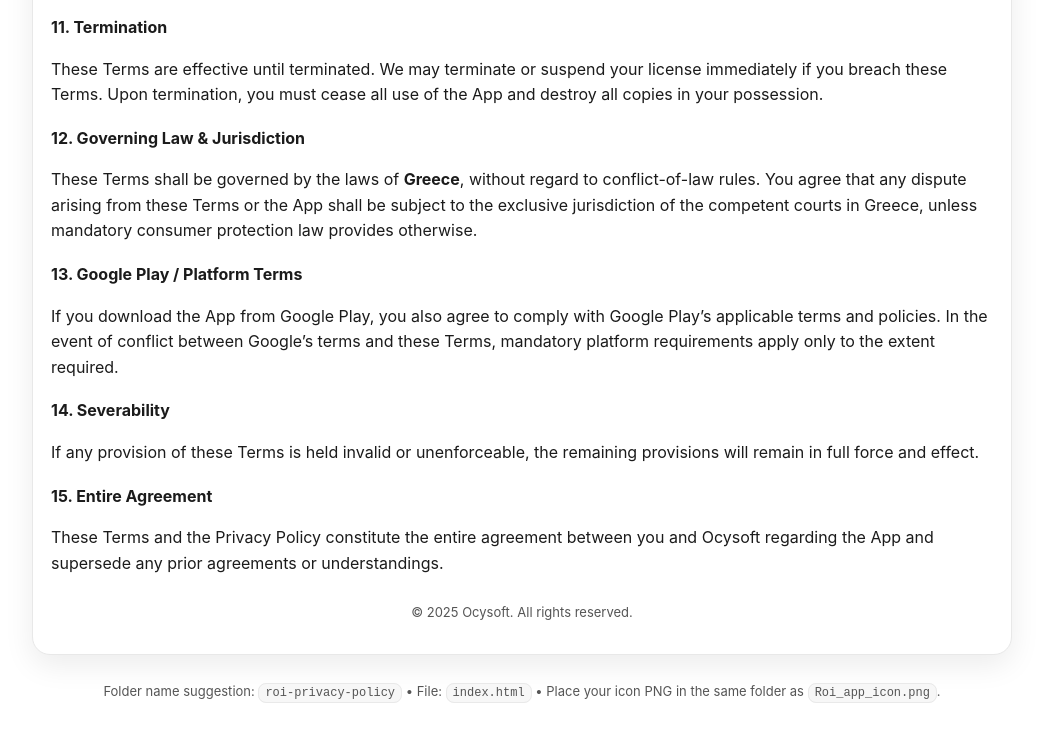
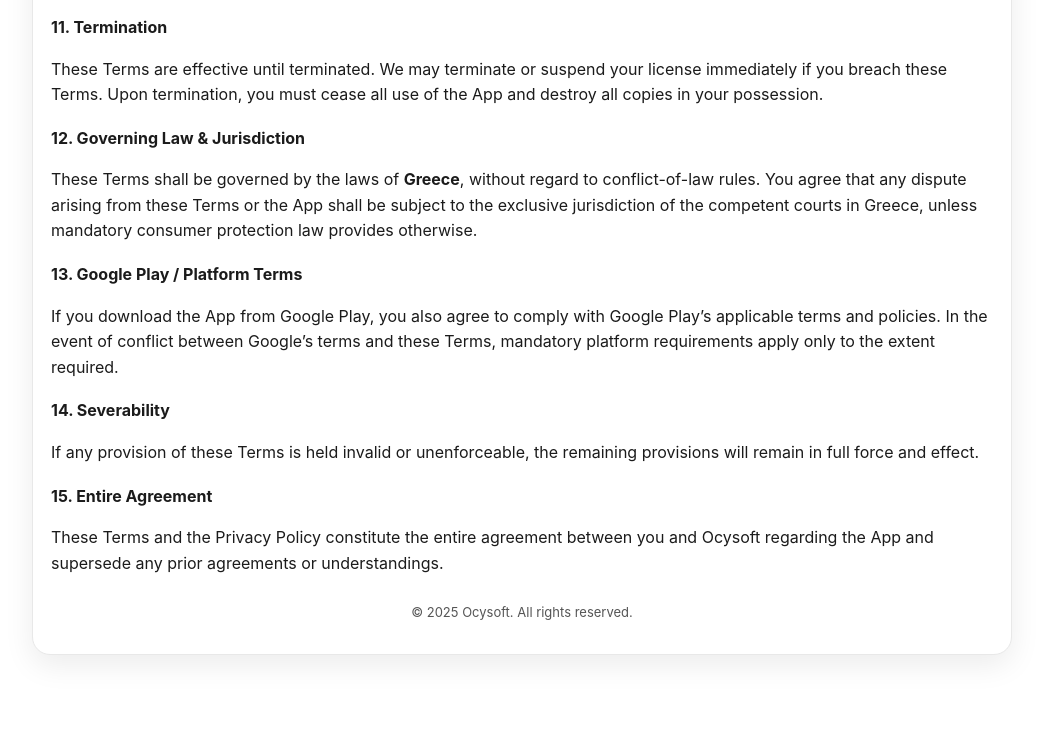
Before and after one commit to ChrisZaikis/roi-privacy-policy, a plain HTML site: page index.html in a window 1280 px wide. Shown: the part 4273-5014 px from the top of the page, without its empty margins (118-1161 px from the left). After the commit the page ends 4988 px from the top, so only its background shows below. Drawn offline with Linux system fonts and the light colour scheme.

Commit message:
Remove folder name suggestion from footer
Removed footer suggestion for folder name and file.

```diff
--- a/index.html
+++ b/index.html
@@ -517,10 +517,6 @@
 
       <p class="footer">© 2025 Ocysoft. All rights reserved.</p>
     </section>
-
-    <p class="footer">
-      Folder name suggestion: <code>roi-privacy-policy</code> • File: <code>index.html</code> • Place your icon PNG in the same folder as <code>Roi_app_icon.png</code>.
-    </p>
   </main>
 </body>
 </html>
```
